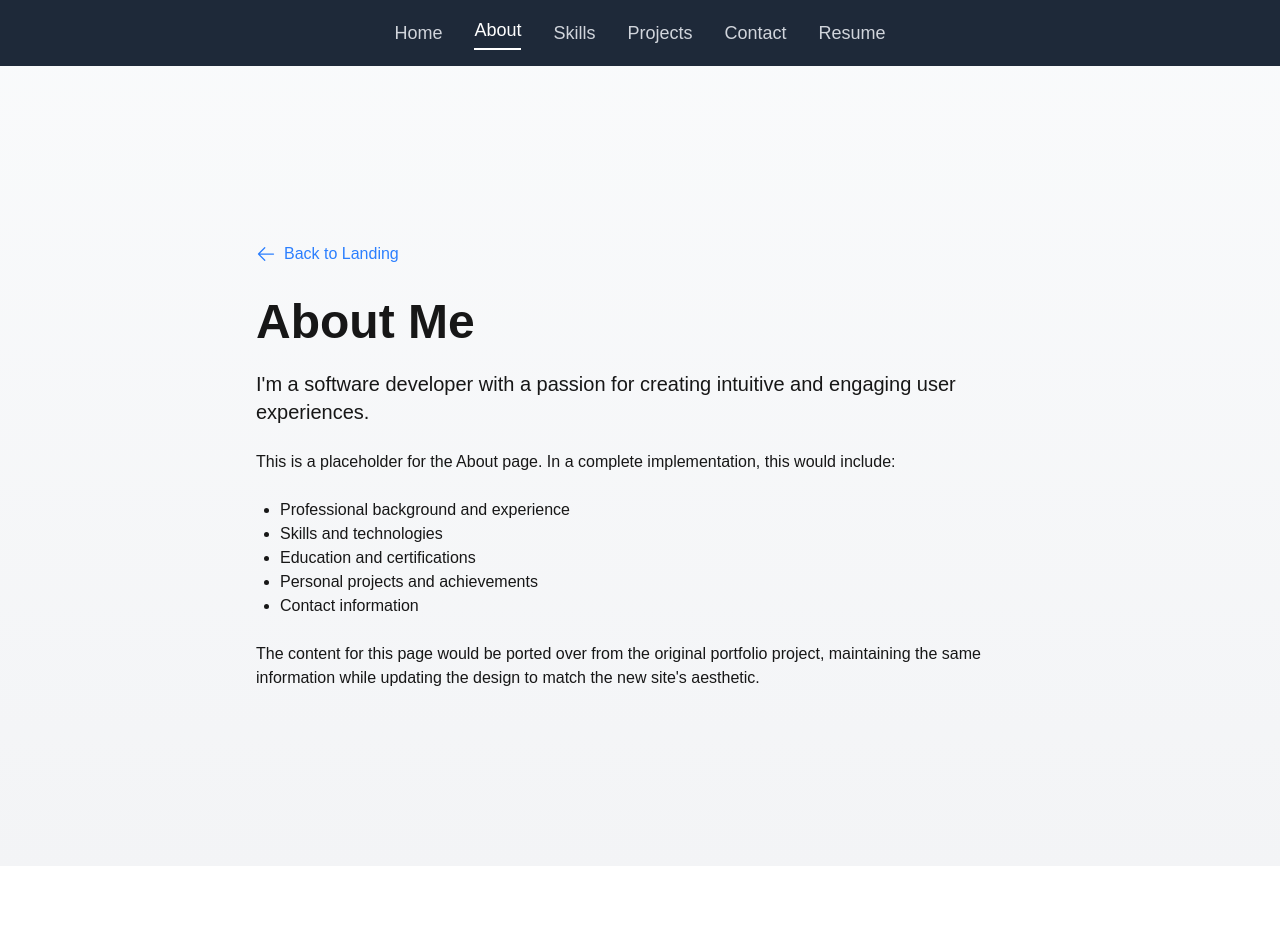
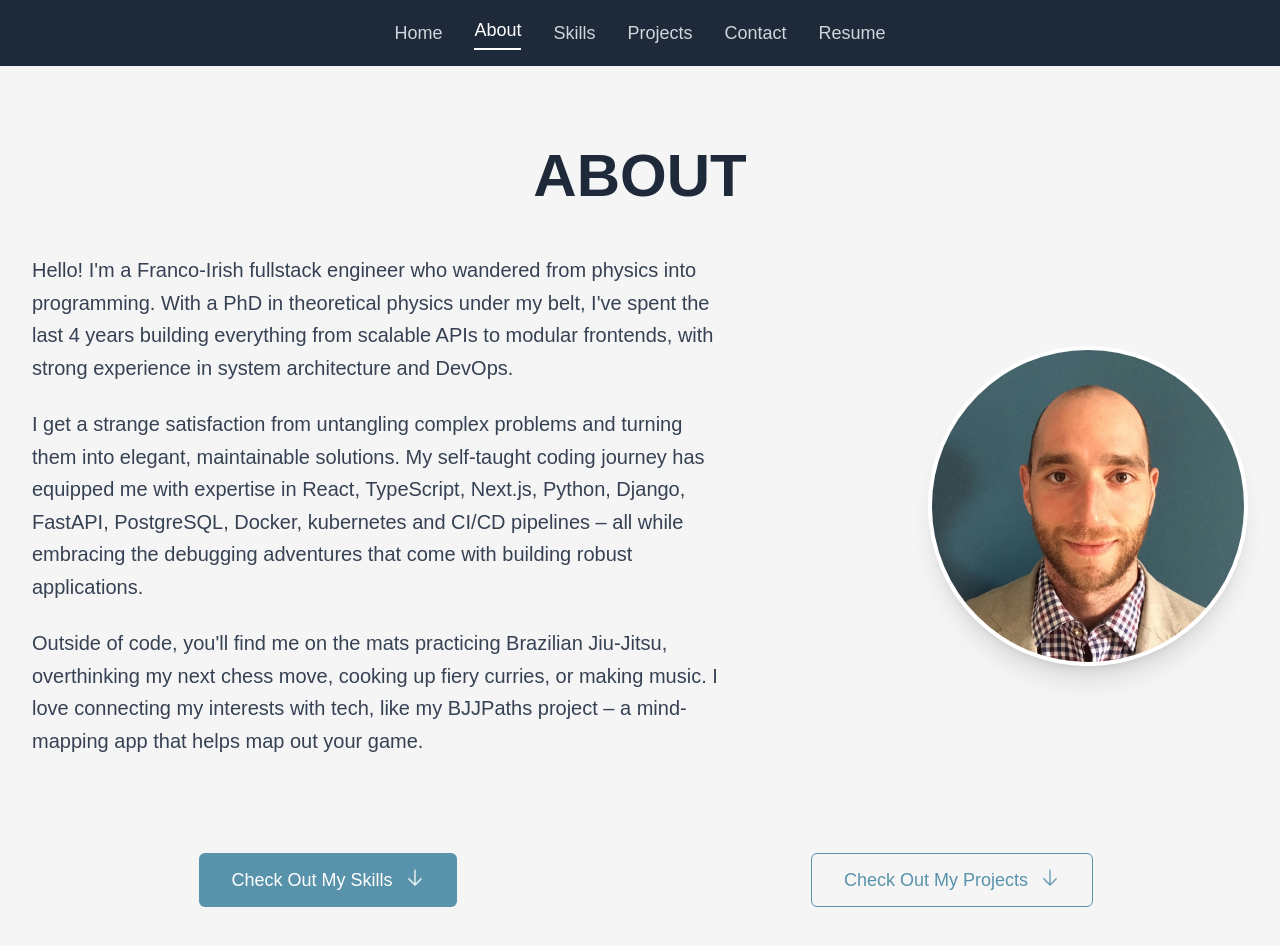
Before and after one commit to plutopulp/plutopulp.com, a Next.js app in the folder web/: page /about in a window 1280 px wide. Shown: the top 946 px of the page. Before the commit the page ends 866 px from the top, so only its background shows below. Built offline with nearby package versions, Linux system fonts and the light colour scheme.

Commit message:
about page

```diff
--- a/web/src/app/about/page.tsx
+++ b/web/src/app/about/page.tsx
@@ -1,47 +1,28 @@
-import React from "react";
-import Link from "next/link";
-import { ArrowLeftIcon } from "@heroicons/react/24/outline";
+"use client";
+import AboutSection from "@/components/about/AboutSection";
 
 export default function AboutPage() {
+  // Later we'll scroll these to the respective sections
+  const handleSkillsClick = () => {
+    const skillsSection = document.getElementById("skills");
+    skillsSection?.scrollIntoView({ behavior: "smooth" });
+  };
+
+  const handleProjectsClick = () => {
+    const projectsSection = document.getElementById("projects");
+    projectsSection?.scrollIntoView({ behavior: "smooth" });
+  };
+
+  // Light gray background color from the design
+  const bgColor = "#f5f5f5";
+
   return (
-    <main className="flex min-h-screen flex-col items-center justify-center p-4 md:p-24 bg-gradient-to-b from-gray-50 to-gray-100 dark:from-gray-900 dark:to-gray-800">
-      <div className="max-w-3xl w-full">
-        <Link
-          href="/landing"
-          className="group inline-flex items-center text-blue-500 hover:text-blue-600 mb-8"
-        >
-          <ArrowLeftIcon className="w-5 h-5 mr-2 group-hover:-translate-x-1 transition-transform duration-200" />
-          <span>Back to Landing</span>
-        </Link>
-
-        <h1 className="text-4xl md:text-5xl font-bold mb-6">About Me</h1>
-
-        <div className="prose dark:prose-invert max-w-none">
-          <p className="text-xl mb-6">
-            I&apos;m a software developer with a passion for creating intuitive
-            and engaging user experiences.
-          </p>
-
-          <p className="mb-6">
-            This is a placeholder for the About page. In a complete
-            implementation, this would include:
-          </p>
-
-          <ul className="list-disc pl-6 mb-6">
-            <li>Professional background and experience</li>
-            <li>Skills and technologies</li>
-            <li>Education and certifications</li>
-            <li>Personal projects and achievements</li>
-            <li>Contact information</li>
-          </ul>
-
-          <p>
-            The content for this page would be ported over from the original
-            portfolio project, maintaining the same information while updating
-            the design to match the new site&apos;s aesthetic.
-          </p>
-        </div>
-      </div>
+    <main className="min-h-screen" style={{ backgroundColor: bgColor }}>
+      <AboutSection
+        onSkillsClick={handleSkillsClick}
+        onProjectsClick={handleProjectsClick}
+        bgColor={bgColor}
+      />
     </main>
   );
 }
```
